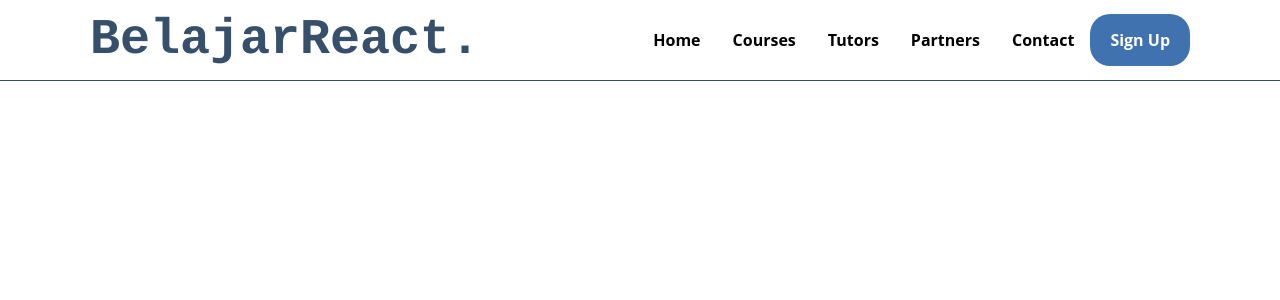
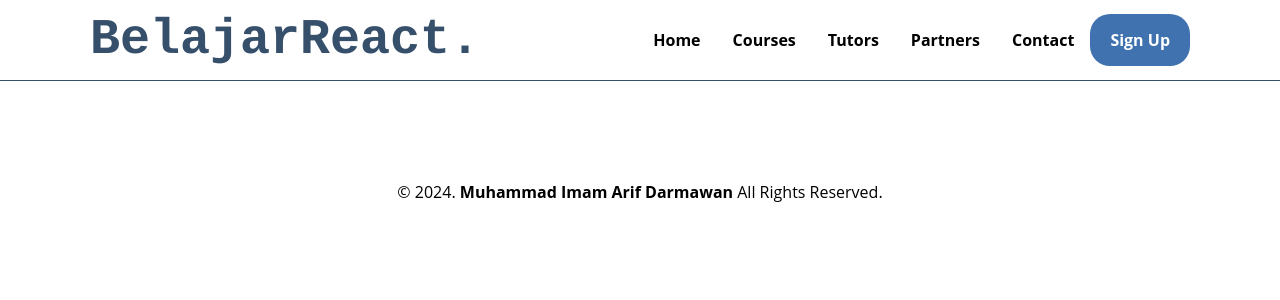
Before and after one commit to IMM255/Website-React, a React (Vite) app: page / in a window 1280 px wide. Shown: the top 300 px of the page. Built offline with nearby package versions, Linux system fonts and the light colour scheme.

Commit message:
feat: add footer

```diff
--- /dev/null
+++ b/src/Components/Footer.jsx
@@ -0,0 +1,12 @@
+import '../styles/Footer.css'
+function Footer() {
+  return (
+    <div id="copyright">
+        <div className="wrapper">
+            &copy; 2024. <b>Muhammad Imam Arif Darmawan</b> All Rights Reserved.
+        </div>
+</div>
+  )
+}
+
+export default Footer
--- a/src/pages/Home.jsx
+++ b/src/pages/Home.jsx
@@ -1,9 +1,12 @@
 import Navbar from "../Components/Navbar"
+import Footer from "../Components/Footer"
 import '../styles/Home.css'
+
 function Home() {
   return (
     <div>
         <Navbar />
+        <Footer />
     </div>
   )
 }
--- /dev/null
+++ b/src/styles/Footer.css
@@ -0,0 +1,6 @@
+#copyright {
+  text-align: center;
+  width: 100%;
+  padding: 50px 0px 50px 0px;
+  margin-top: 50px;
+}
```
